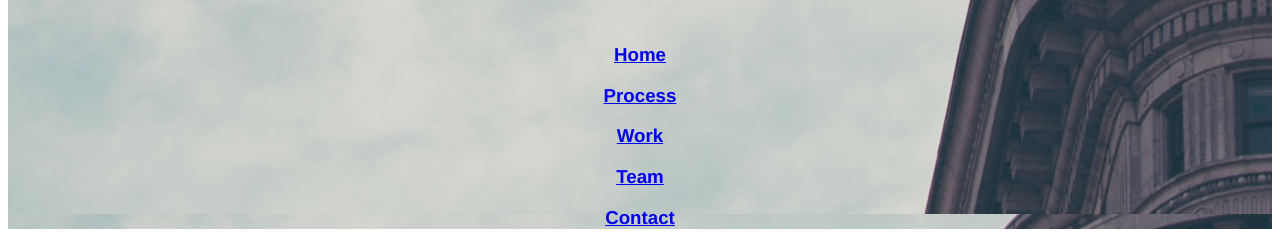
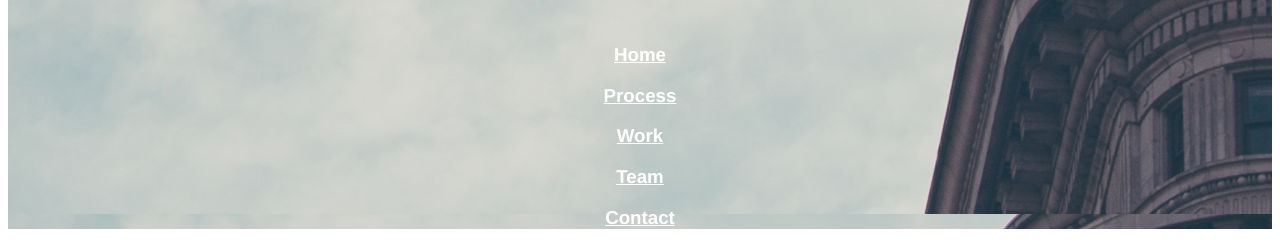
Before and after one commit to DevelopmentGB/Broadway, a plain HTML site: page index.html in a window 1280 px wide. Shown: the part 130-382 px from the top of the page. Drawn offline with Linux system fonts and the light colour scheme.

Commit message:
attempting to change link colors in various states again

```diff
--- a/Resources/style/style.css
+++ b/Resources/style/style.css
@@ -13,8 +13,17 @@ h2 {
 p {
   font-size: 14px;
 }
+a:link {
+  color: white;
+}
 a:visited {
   color: white;
+}
+a:hover {
+  color: lightyellow;
+}
+a:active {
+  color: #E2E1E1;
 }
 .navigationLinks {
   text-align: left;
```
